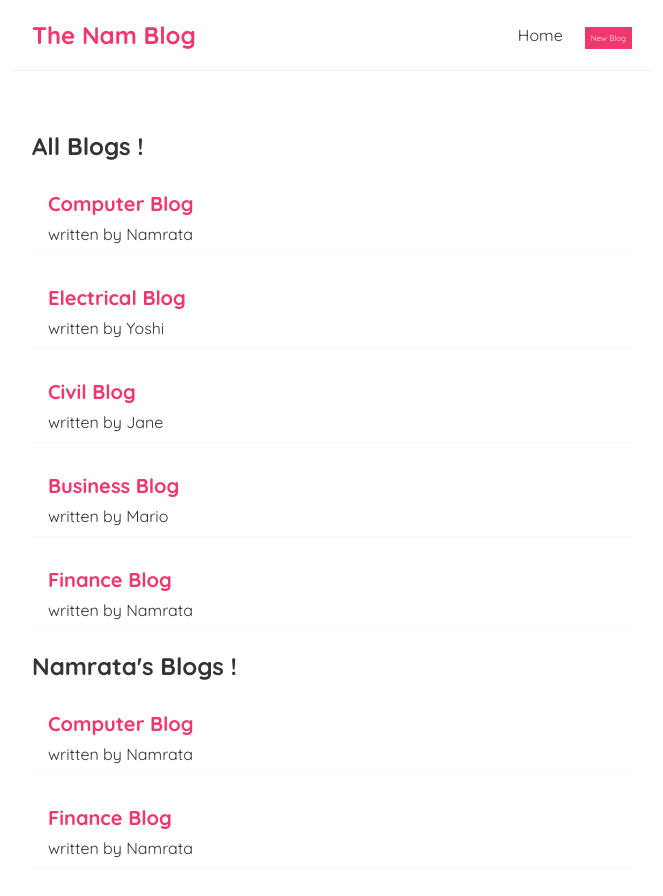
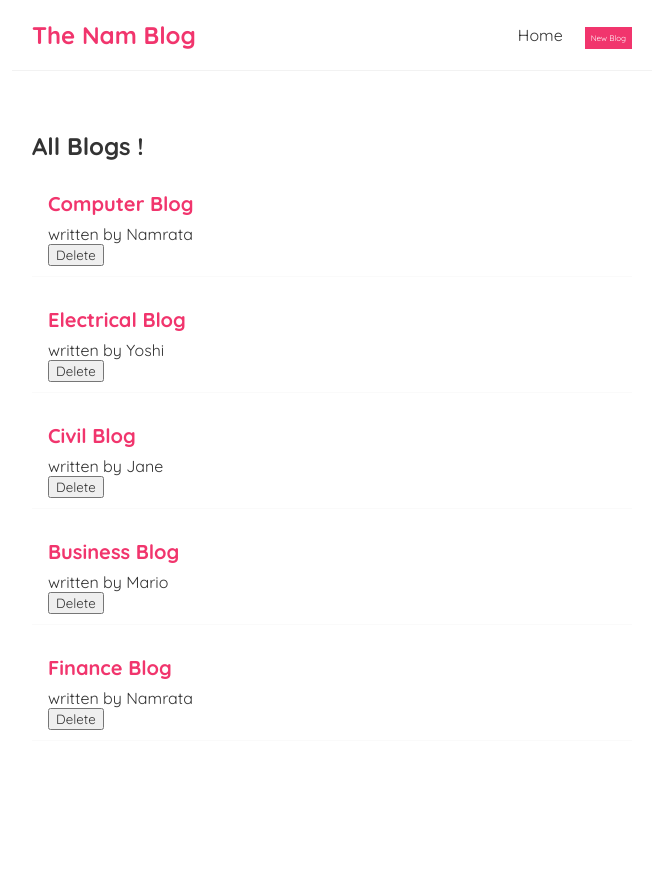
Before and after one commit to namratabhavsar/Complete-React, a React (Vite) app: page / in a window 1280 px wide. Shown: the top 896 px of the page, without its empty margins (308-971 px from the left). After the commit the page ends 821 px from the top, so only its background shows below. Built offline with nearby package versions, Linux system fonts and the light colour scheme.

Commit message:
function as prop

```diff
--- a/src/BlogList.jsx
+++ b/src/BlogList.jsx
@@ -1,4 +1,4 @@
-const BlogList= ({title,blogsprop}) => {
+const BlogList= ({title,blogsprop,handleClick}) => {
 
     const blogs = blogsprop;
 
@@ -9,6 +9,7 @@ const BlogList= ({title,blogsprop}) => {
                 <div className="blog-preview" key={item.id}>
                     <h2>{item.title}</h2>
                     <p>written by  {item.author}</p>
+                    <button onClick={() => handleClick(item.id)}>Delete</button>
                 </div>
             ))}
        </div>
--- a/src/Home.jsx
+++ b/src/Home.jsx
@@ -12,10 +12,14 @@ const Home = () => {
         {title:'Finance Blog', body:'Finance Description....',author:'Namrata',id:5 }
     ])
 
+   const handleClick = (id) =>{
+    const newBlogs = blogs.filter((item) => item.id !=id);
+    SetBlogs(newBlogs);
+   }
     return (
         <div className="home">
-           <BlogList blogsprop={blogs} title= {"All Blogs !"}/>
-           <BlogList blogsprop={blogs.filter((item) => item.author==='Namrata')} title= {"Namrata's Blogs !"}/>
+           <BlogList blogsprop={blogs} title= {"All Blogs !"} handleClick={handleClick}/>
+
         </div>
      );
 }
```
